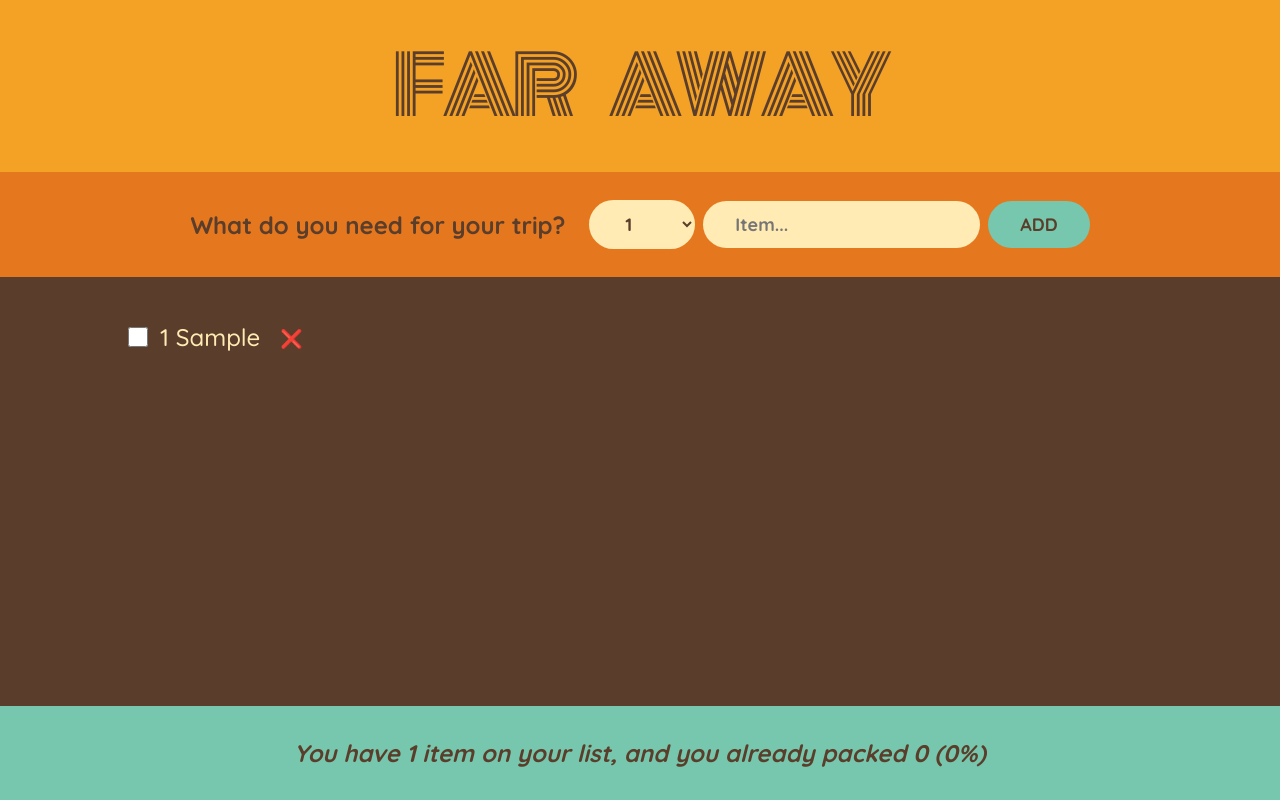
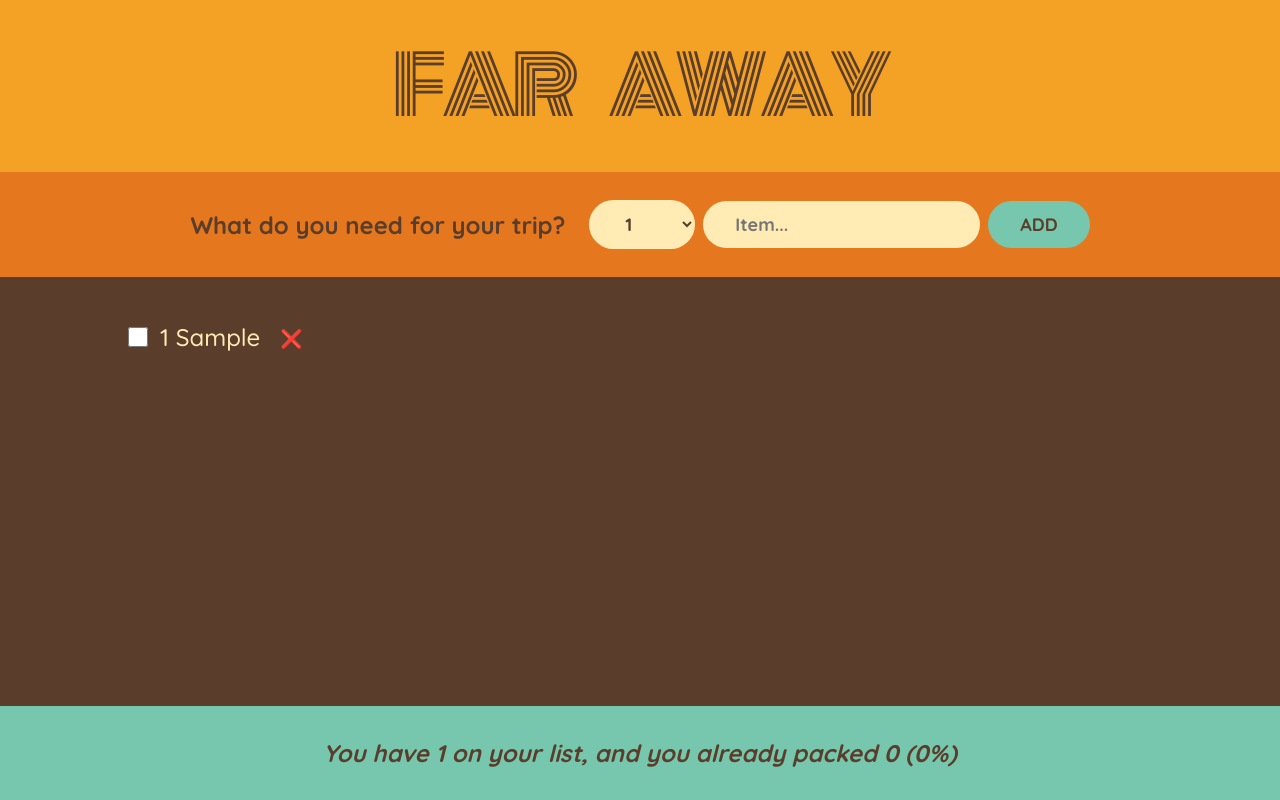
Before and after one commit to yadonoya/travel_webapp, a React (Create React App) app: page / in a window 1280 px wide. Both pictures are taken after typing "Sample" into the empty fields and a click on the button "ADD". Built offline with nearby package versions, Linux system fonts and the light colour scheme.

Commit message:
fix: remove deprecated logic

```diff
--- a/src/App.js
+++ b/src/App.js
@@ -121,18 +121,14 @@ function Stats({ items }) {
 
   const numItems = items.length;
   const numPacked = items.filter((item) => item.packed).length;
-  const percentagePacked = !numItems
-    ? '0'
-    : Math.round((numPacked / numItems) * 100);
+  const percentagePacked = Math.round((numPacked / numItems) * 100);
 
   return (
     <footer className="stats">
       <em>
         {percentagePacked === 100
           ? "Looks like you have everything packed! You're ready to go!"
-          : `You have ${numItems} ${
-              numItems === 1 ? 'item' : 'items'
-            } on your list,
+          : `You have ${numItems} on your list,
         and you already packed ${numPacked} (${percentagePacked}%)`}
       </em>
     </footer>
```
